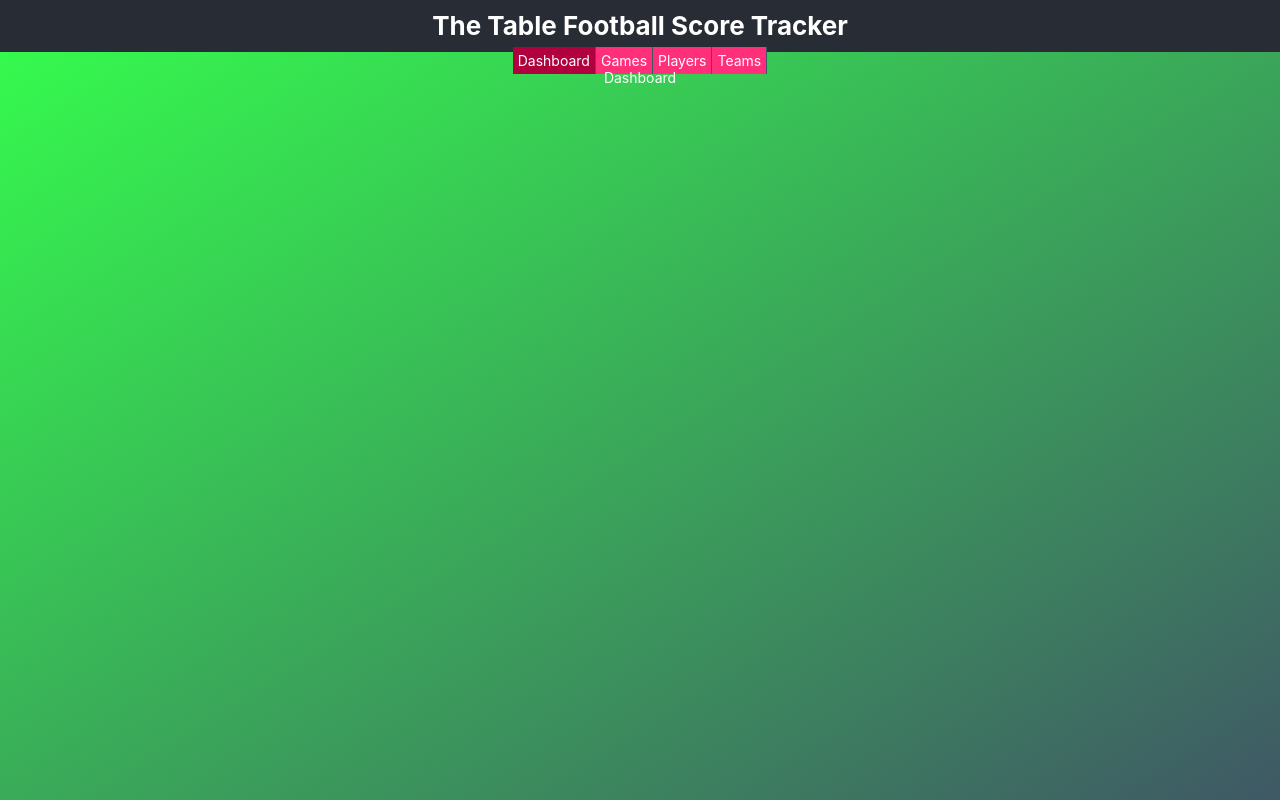
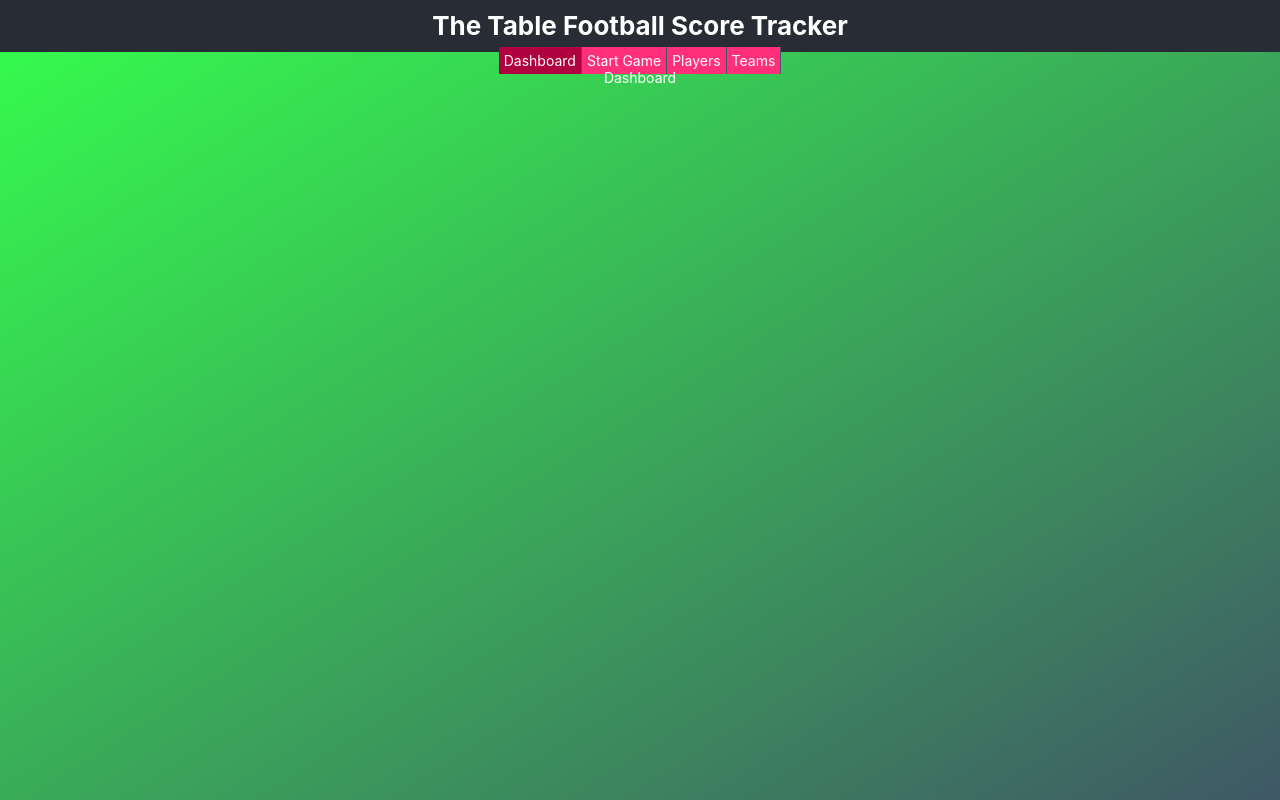
Before and after one commit to creativecomposer/table-football-ui, a React (Create React App) app: page /#/dashboard in a window 1280 px wide. Built offline with nearby package versions, Linux system fonts and the light colour scheme.

Commit message:
Rename game navigation menu text

```diff
--- a/src/components/navigation.component.tsx
+++ b/src/components/navigation.component.tsx
@@ -4,8 +4,6 @@ import './navigation.component.scss';
 
 export function Navigation() {
   let location = useLocation();
-
-  console.log(location.pathname);
 
   return (
     <nav className="nav">
@@ -20,7 +18,7 @@ export function Navigation() {
         </li>
         <li>
           <Link className={'nav__link' + (location.pathname === '/games' ? ' nav__link--active' : '')} to="/games">
-            Games
+            Start Game
           </Link>
         </li>
         <li>
```
